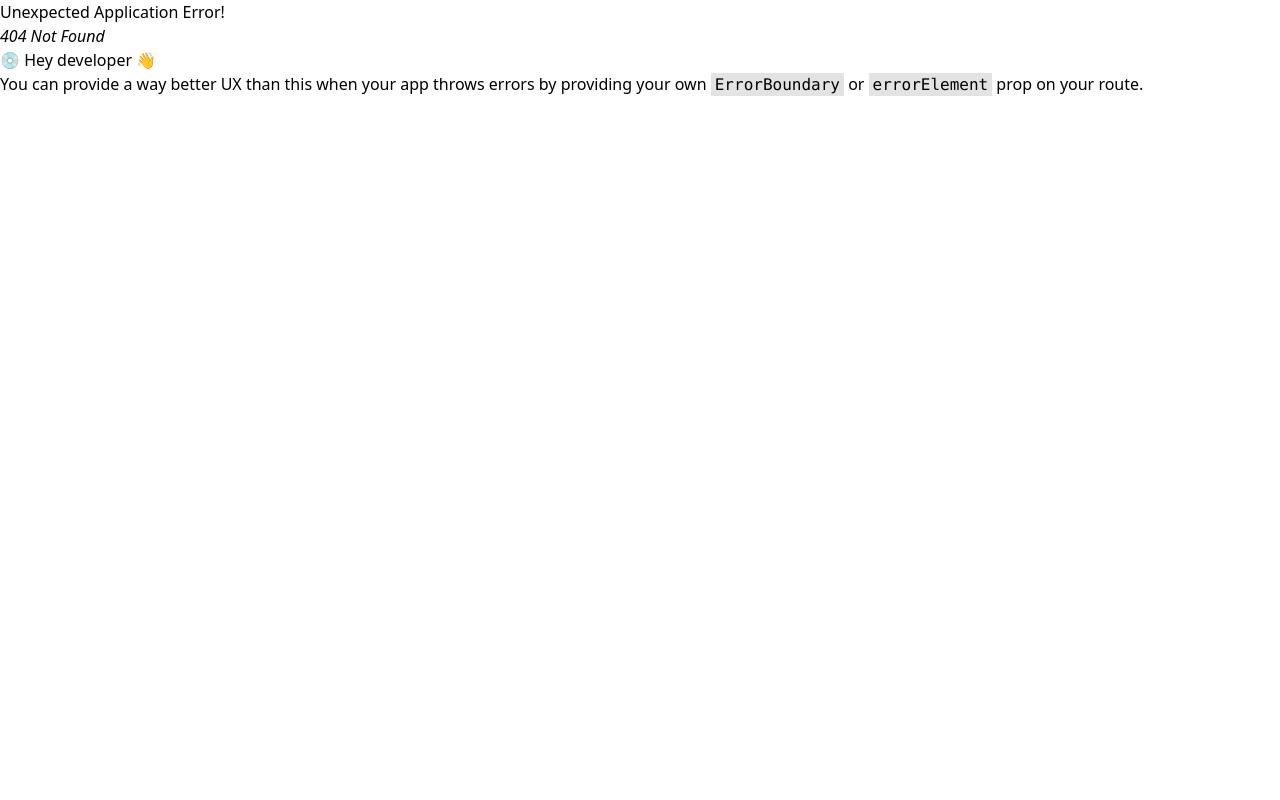
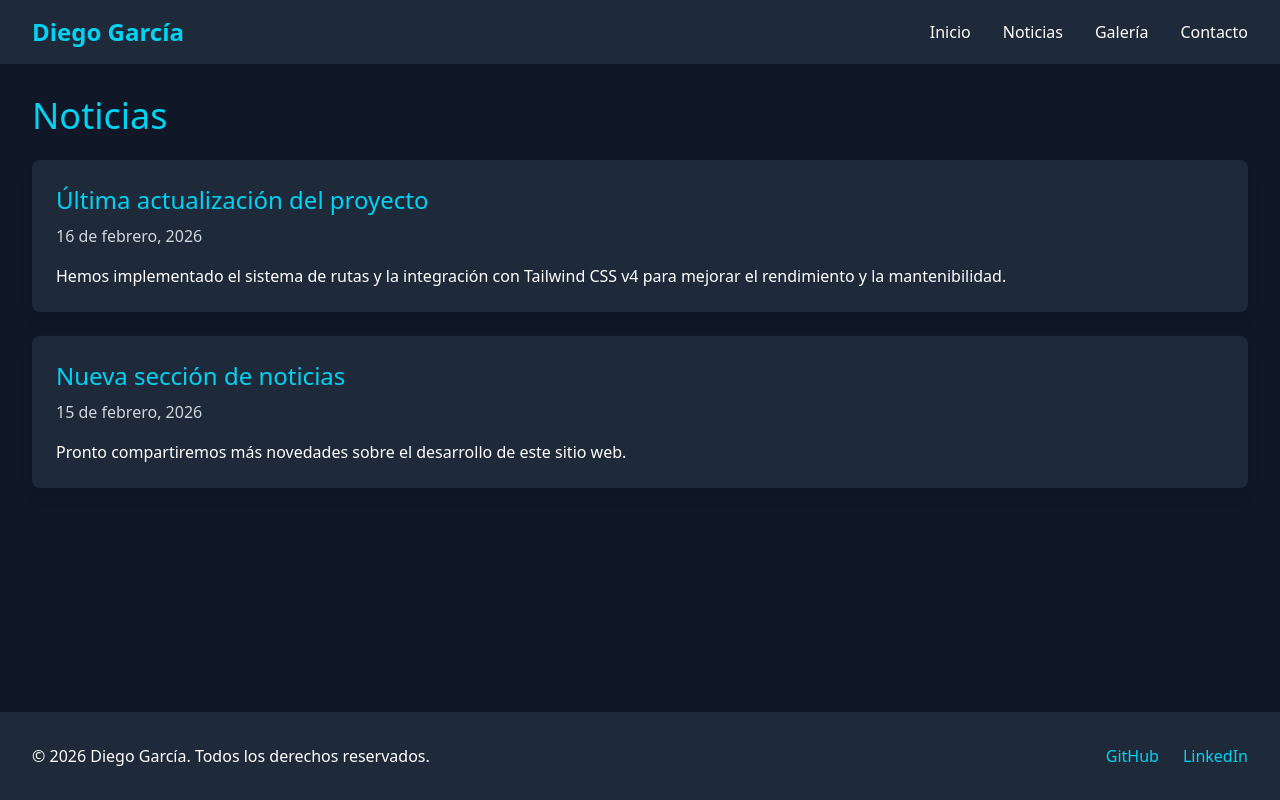
Before and after one commit to hugopiramide/diego-garcia-web, a React (Vite) app: page /noticias in a window 1280 px wide. Before the commit this address had no page. Built offline with nearby package versions, Linux system fonts and the light colour scheme.

Commit message:
Add: galeria, noticias & Update: Home, Header

```diff
--- a/src/App.tsx
+++ b/src/App.tsx
@@ -6,7 +6,7 @@ function App() {
   return (
     <div className="flex flex-col min-h-screen">
       <Header />
-      <main className="flex-1">
+      <main className="flex-1 flex flex-col">
         <Outlet />
       </main>
       <Footer />
--- a/src/components/Header.tsx
+++ b/src/components/Header.tsx
@@ -15,9 +15,19 @@ const Header = () => {
                             </Link>
                         </li>
                         <li>
-                            <Link to="/about" className="text-white no-underline text-base transition-colors duration-300 hover:text-cyan-400">
-                                Acerca de
+                            <Link to="/noticias" className="text-white no-underline text-base transition-colors duration-300 hover:text-cyan-400">
+                                Noticias
                             </Link>
+                        </li>
+                        <li>
+                            <Link to="/galeria" className="text-white no-underline text-base transition-colors duration-300 hover:text-cyan-400">
+                                Galería
+                            </Link>
+                        </li>
+                        <li>
+                            <a href="#" className="text-white no-underline text-base transition-colors duration-300 hover:text-cyan-400">
+                                Contacto
+                            </a>
                         </li>
                     </ul>
                 </nav>
--- a/src/routes/About.tsx
+++ /dev/null
@@ -1,32 +0,0 @@
-const About = () => {
-    return (
-        <div className="p-8 min-h-[calc(100vh-200px)] bg-gray-900">
-            <div className="max-w-7xl mx-auto">
-                <h1 className="text-cyan-400 text-4xl mb-4">Acerca de</h1>
-                <p className="text-lg leading-relaxed mb-8 text-white">Esta es la página de información del proyecto.</p>
-                <div className="bg-gray-800 p-8 rounded-lg shadow-lg">
-                    <h2 className="text-cyan-400 text-2xl mb-4">Tecnologías utilizadas:</h2>
-                    <ul className="list-none p-0">
-                        <li className="py-2 text-lg text-white before:content-['✓_'] before:text-cyan-400 before:font-bold before:mr-2">
-                            React 19
-                        </li>
-                        <li className="py-2 text-lg text-white before:content-['✓_'] before:text-cyan-400 before:font-bold before:mr-2">
-                            TypeScript
-                        </li>
-                        <li className="py-2 text-lg text-white before:content-['✓_'] before:text-cyan-400 before:font-bold before:mr-2">
-                            Vite
-                        </li>
-                        <li className="py-2 text-lg text-white before:content-['✓_'] before:text-cyan-400 before:font-bold before:mr-2">
-                            React Router DOM
-                        </li>
-                        <li className="py-2 text-lg text-white before:content-['✓_'] before:text-cyan-400 before:font-bold before:mr-2">
-                            Tailwind CSS
-                        </li>
-                    </ul>
-                </div>
-            </div>
-        </div>
-    );
-};
-
-export default About;
--- /dev/null
+++ b/src/routes/Galeria.tsx
@@ -0,0 +1,22 @@
+const Galeria = () => {
+    return (
+        <section className="p-8 flex-1 bg-gray-900 text-white">
+            <div className="max-w-7xl mx-auto">
+                <h1 className="text-cyan-400 text-4xl mb-6">Galería</h1>
+                <div className="grid grid-cols-1 md:grid-cols-2 lg:grid-cols-3 gap-6">
+                    <figure className="bg-gray-800 aspect-video rounded-lg flex items-center justify-center border-2 border-dashed border-gray-700">
+                        <figcaption className="text-gray-500 italic">Imagen próximamente</figcaption>
+                    </figure>
+                    <figure className="bg-gray-800 aspect-video rounded-lg flex items-center justify-center border-2 border-dashed border-gray-700">
+                        <figcaption className="text-gray-500 italic">Imagen próximamente</figcaption>
+                    </figure>
+                    <figure className="bg-gray-800 aspect-video rounded-lg flex items-center justify-center border-2 border-dashed border-gray-700">
+                        <figcaption className="text-gray-500 italic">Imagen próximamente</figcaption>
+                    </figure>
+                </div>
+            </div>
+        </section>
+    );
+};
+
+export default Galeria;
--- a/src/routes/Home.tsx
+++ b/src/routes/Home.tsx
@@ -1,15 +1,15 @@
 const Home = () => {
     return (
-        <div className="p-8 min-h-[calc(100vh-200px)] bg-gray-900">
+        <section className="p-8 flex-1 bg-gray-900">
             <div className="max-w-7xl mx-auto">
                 <h1 className="text-cyan-400 text-4xl mb-4">Bienvenido a la página de Diego García</h1>
                 <p className="text-lg leading-relaxed mb-8 text-white">Esta es la página principal de nuestro proyecto.</p>
-                <div className="bg-gray-800 p-8 rounded-lg shadow-lg">
+                <article className="bg-gray-800 p-8 rounded-lg shadow-lg">
                     <h2 className="text-cyan-400 text-2xl mb-4">Proyecto Vite + React + TypeScript</h2>
                     <p className="text-white">Un moderno proyecto web construido con las últimas tecnologías.</p>
-                </div>
+                </article>
             </div>
-        </div>
+        </section>
     );
 };
 
--- /dev/null
+++ b/src/routes/Noticias.tsx
@@ -0,0 +1,23 @@
+const Noticias = () => {
+    return (
+        <section className="p-8 flex-1 bg-gray-900 text-white">
+            <div className="max-w-7xl mx-auto">
+                <h1 className="text-cyan-400 text-4xl mb-6">Noticias</h1>
+                <div className="grid gap-6">
+                    <article className="bg-gray-800 p-6 rounded-lg shadow-lg">
+                        <h2 className="text-cyan-400 text-2xl mb-2">Última actualización del proyecto</h2>
+                        <p className="text-gray-300 mb-4">16 de febrero, 2026</p>
+                        <p>Hemos implementado el sistema de rutas y la integración con Tailwind CSS v4 para mejorar el rendimiento y la mantenibilidad.</p>
+                    </article>
+                    <article className="bg-gray-800 p-6 rounded-lg shadow-lg">
+                        <h2 className="text-cyan-400 text-2xl mb-2">Nueva sección de noticias</h2>
+                        <p className="text-gray-300 mb-4">15 de febrero, 2026</p>
+                        <p>Pronto compartiremos más novedades sobre el desarrollo de este sitio web.</p>
+                    </article>
+                </div>
+            </div>
+        </section>
+    );
+};
+
+export default Noticias;
```
Also changed, not shown: src/main.tsx (+8 -3 lines).
